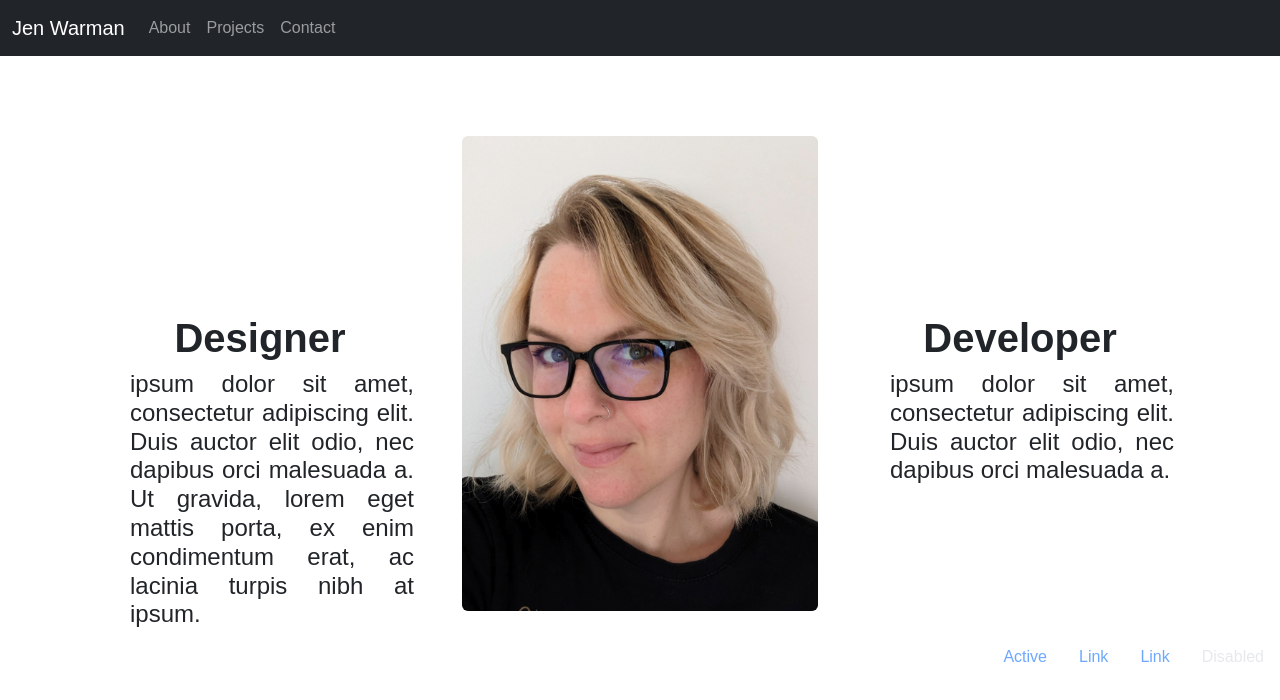
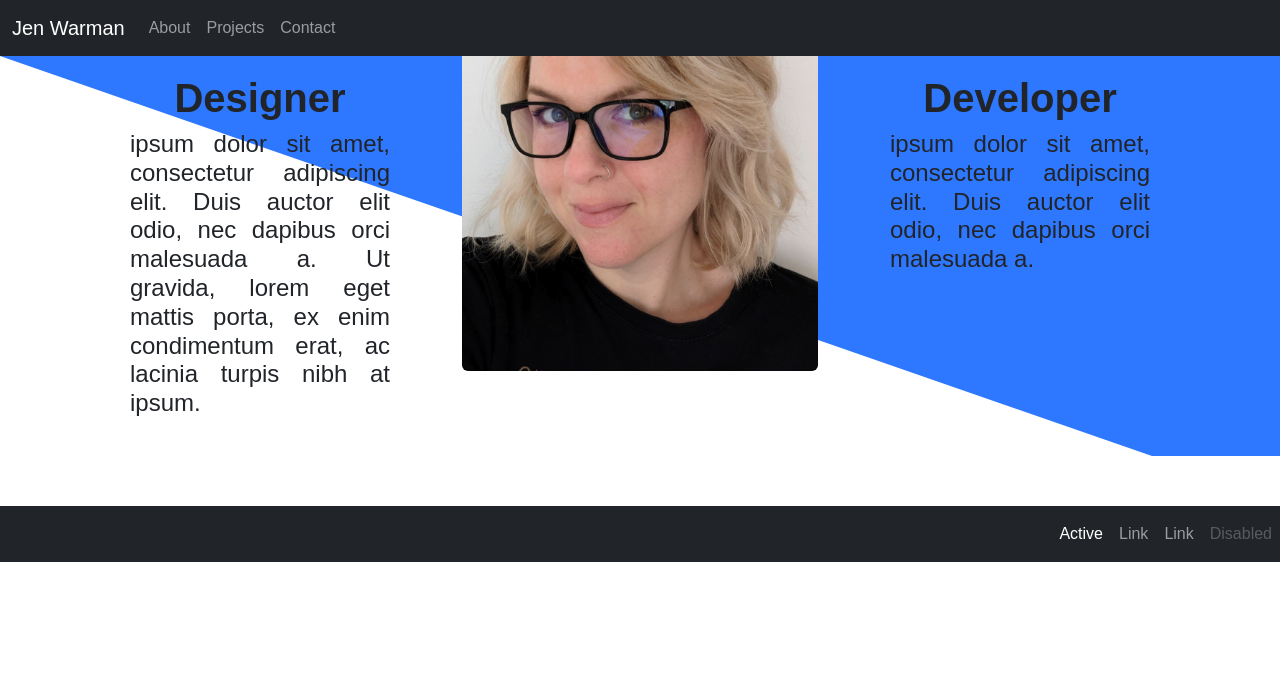
Before and after one commit to JenWarman/portfolio, a React (Vite) app: page / in a window 1280 px wide. Shown: the top 700 px of the page. Built offline with nearby package versions, Linux system fonts and the light colour scheme; the HTML template or start-up script is replaced by a standard one.

Commit message:
added horizontal block to hero bar

```diff
--- a/src/App.jsx
+++ b/src/App.jsx
@@ -8,8 +8,12 @@ function App() {
 
 
   return (
-    <div className={styles.App}>
+      <div className={styles.App}>
+
       <Header/>
+      <div className='diagonal-box'>
+
+      </div>
       <HeroBar/>
       <Footer />
     </div>
--- a/src/components/Footer.jsx
+++ b/src/components/Footer.jsx
@@ -1,9 +1,11 @@
 import Nav from 'react-bootstrap/Nav';
+import Navbar from 'react-bootstrap/Navbar';
 
 function Footer() {
   return (
     <>
-      <Nav bg="dark" data-bs-theme="dark" className="justify-content-end" activeKey="/home">
+    <Navbar bg="dark" data-bs-theme="dark" className="justify-content-end">
+      <Nav  activeKey="/home">
         <Nav.Item>
           <Nav.Link href="/home">Active</Nav.Link>
         </Nav.Item>
@@ -19,6 +21,7 @@ function Footer() {
           </Nav.Link>
         </Nav.Item>
       </Nav>
+      </Navbar>
     </>
   );
 }
--- a/src/components/HeroBar.jsx
+++ b/src/components/HeroBar.jsx
@@ -6,6 +6,7 @@ import Row from 'react-bootstrap/Row';
 function HeroBar() {
   return (
     <Container className="hero-bar">
+
       <Row>
       <Col xs={6} md={4}>
           <h1 className='hero-header'>Designer</h1>
--- a/src/index.css
+++ b/src/index.css
@@ -6,7 +6,10 @@
 }
 
 .hero-bar {
-  margin-top: 5rem;
+  max-width: 60em;
+  margin: 0 auto;
+  margin-top: 5em;
+  margin-bottom: 5em;
 }
 
 .hero-header {
@@ -18,5 +21,11 @@
 .hero-sub-header {
   text-align: justify;
   margin-left: 3rem;
-  margin-right: 3cqh;
+  margin-right: 3rem;
 }
+
+.diagonal-box {
+  border-left: 90vw solid transparent;
+  border-top: 50vh solid #2e77ff;
+  margin-bottom: -50vw;
+}
--- a/src/vars.css
+++ b/src/vars.css
@@ -1,6 +1,6 @@
 :root {
     --color-text: #000000;
-    --color-primary: #2C76FF;
+    --color-primary: #2e77ff;
     --color-secondary: #77A7FF;
     --color-dark: #0C42A6;
     --color-bg: #ffff;
```
